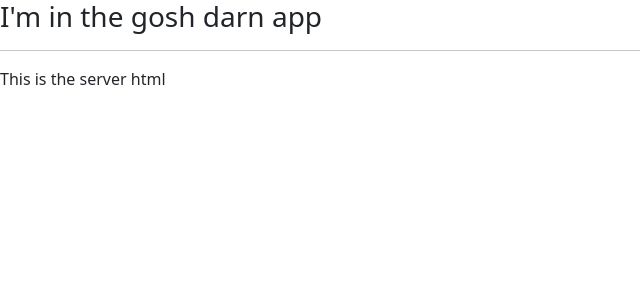
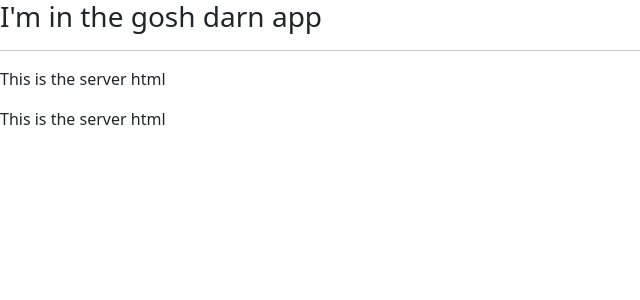
Before and after one commit to prm20/angular, an Angular app in the folder udemy course/my-first-app/: page / in a window 1280 px wide. Shown: the top 300 px of the page, without its empty margins (0-640 px from the left). Built offline with nearby package versions, Linux system fonts and the light colour scheme.

Commit message:
nested servers

```diff
--- a/udemy course/my-first-app/src/app/app.component.html
+++ b/udemy course/my-first-app/src/app/app.component.html
@@ -1,3 +1,3 @@
 <h3>I'm in the gosh darn app</h3>
 <hr>
-<app-server></app-server>
+<app-servers></app-servers>
--- a/udemy course/my-first-app/src/app/app.module.ts
+++ b/udemy course/my-first-app/src/app/app.module.ts
@@ -3,11 +3,13 @@
 
 import { AppComponent } from './app.component';
 import { ServerComponent } from './server/server.component';
+import { ServersComponent } from './servers/servers.component';
 
 @NgModule({
   declarations: [
     AppComponent,
-    ServerComponent
+    ServerComponent,
+    ServersComponent
   ],
   imports: [
     BrowserModule
--- /dev/null
+++ b/udemy course/my-first-app/src/app/servers/servers.component.html
@@ -0,0 +1,2 @@
+<app-server></app-server>
+<app-server></app-server>
```
Also changed, not shown: udemy course/my-first-app/src/app/servers/servers.component.ts (added, +10 -0 lines), udemy course/my-first-app/src/app/servers/servers.component.css (added).
